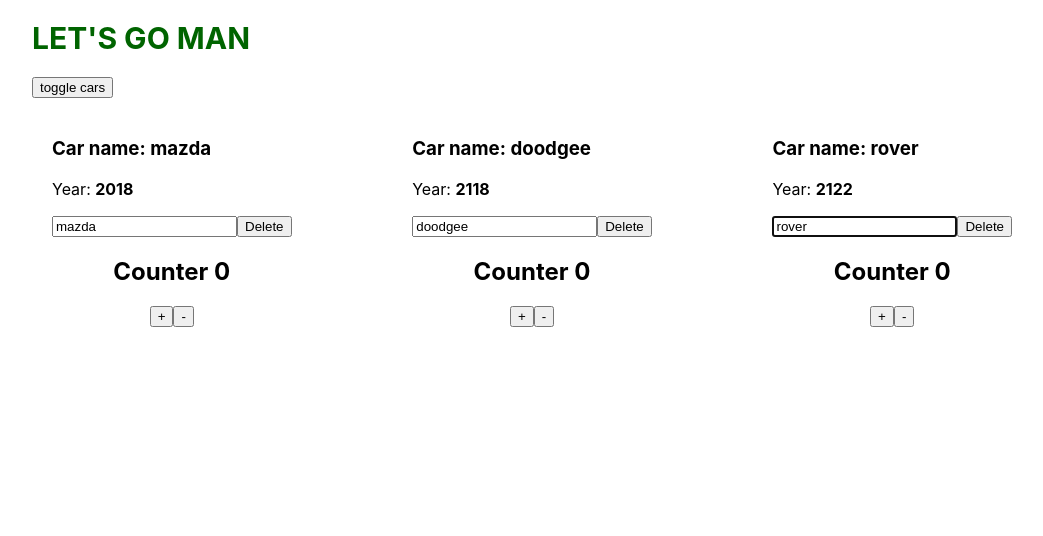
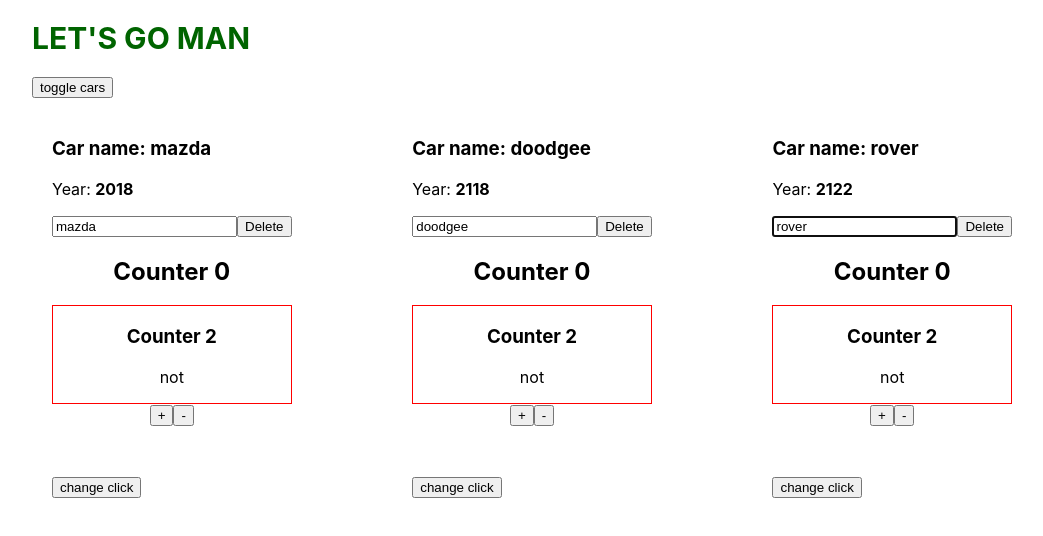
Before and after one commit to YuraKolodiy13/react-learn, a React app: page / in a window 1280 px wide. Both pictures are taken after a click on the button "toggle cars". Shown: the top 536 px of the page, without its empty margins (108-1151 px from the left). Built offline with nearby package versions, Linux system fonts and the light colour scheme.

Commit message:
completed the theoretical part

```diff
--- a/src/App.js
+++ b/src/App.js
@@ -3,6 +3,9 @@
 import Car from './Car/Car';
 import ErrorBoundary from './ErrorBoundary/ErrorBoundary';
 import Counter from './Counter/Counter';
+
+
+export const ClickedContext = React.createContext(false)
 
 class App extends Component {
 
@@ -11,6 +14,7 @@
     super(props);
 
     this.state = {
+      clicked: false,
       cars: [
         {name: 'mazda', year: 2018},
         {name: 'doodgee', year: 2118},
@@ -66,7 +70,10 @@
                    onDelete = {this.deleteHandler.bind(this, i)}
                    onChangeName = { e => this.onChangeName(e.target.value, i)}
                />
-               <Counter/>
+               <ClickedContext.Provider value={this.state.clicked}>
+                  <Counter/>
+               </ClickedContext.Provider>
+               <button onClick={() => this.setState({clicked: !this.state.clicked})}>change click</button>
              </div>
            </ErrorBoundary>
         )
@@ -76,6 +83,8 @@
         <div className="App">
           <h1>{this.state.pageTitle}</h1>
           <button onClick={this.toggleHandler}>toggle cars</button>
+
+
 
           <div style={{
             padding: 20,
--- a/src/Counter/Counter.js
+++ b/src/Counter/Counter.js
@@ -1,6 +1,7 @@
 import React from 'react'
 import './Counter.scss';
 // import Aux from '../hoc/Aux';
+import Counter2 from '../Counter2/Counter2';
 
 
 export default class Counter extends  React.Component{
@@ -30,6 +31,7 @@
     return(
         <div className="carWrap">
           <h2>Counter {this.state.counter}</h2>
+          <Counter2/>
           <button onClick={this.increaseCounter}>+</button>
           <button onClick={this.decreaseCounter}>-</button>
         </div>
--- /dev/null
+++ b/src/Counter2/Counter2.js
@@ -0,0 +1,16 @@
+import React from 'react'
+import {ClickedContext} from '../App'
+
+
+export default props => {
+  return (
+      <div style={{
+        border: '1px solid red'
+      }}>
+        <h3>Counter 2</h3>
+        <ClickedContext.Consumer>
+          {clicked => clicked ? <p>clicked</p> : <p>not</p>}
+        </ClickedContext.Consumer>
+      </div>
+  )
+}
```
